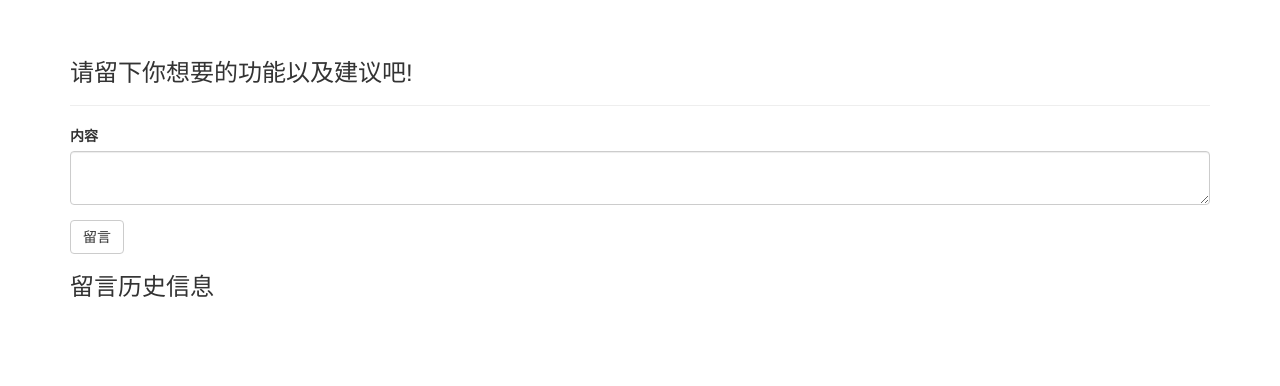
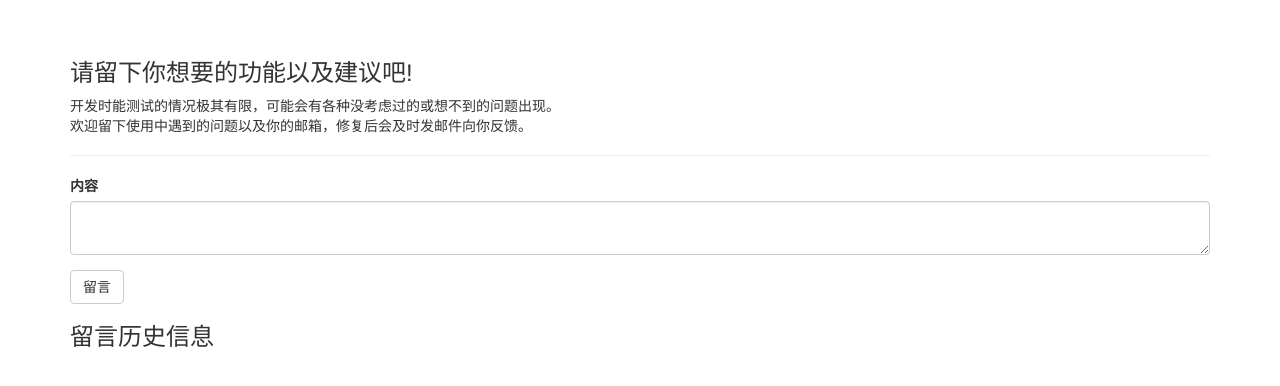
Before and after one commit to guerbai/fanclley, a Flask app: page /letschat in a window 1280 px wide. Shown: the part 52-438 px from the top of the page. Run offline with Flask 2, Linux system fonts and the light colour scheme; data that the repository does not hold is empty; parts of the project's set-up code (start-up, migrations or seed data) failed here and were passed over; some libraries are stand-ins or nearby versions.

Commit message:
letschat.html

```diff
--- a/app/templates/letschat.html
+++ b/app/templates/letschat.html
@@ -5,7 +5,9 @@
 
 {% block page_content %}
 <div class="page-header">
-    <h3>请留下你想要的功能以及建议吧!</h3>
+    <h3>请留下你想要的功能以及建议吧!<br/></h3>
+    <p>开发时能测试的情况极其有限，可能会有各种没考虑过的或想不到的问题出现。<br/>
+        欢迎留下使用中遇到的问题以及你的邮箱，修复后会及时发邮件向你反馈。</p>
 </div>
 
 {{ wtf.quick_form(form) }}
```
